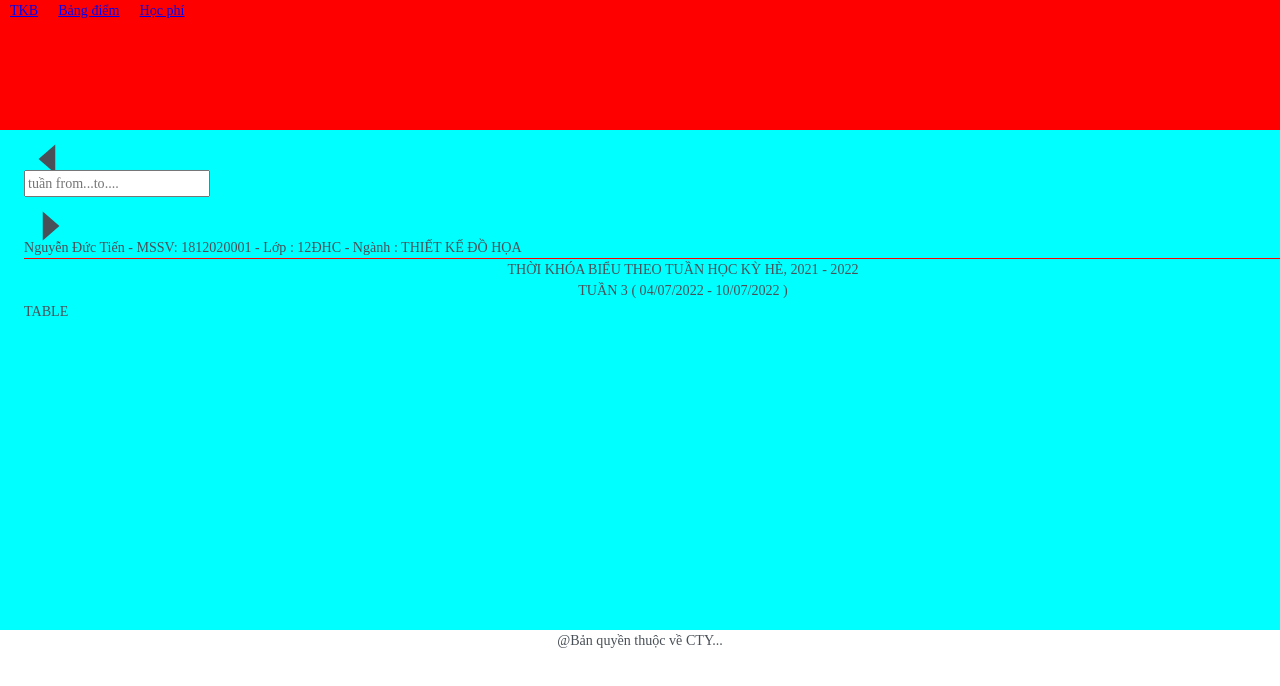
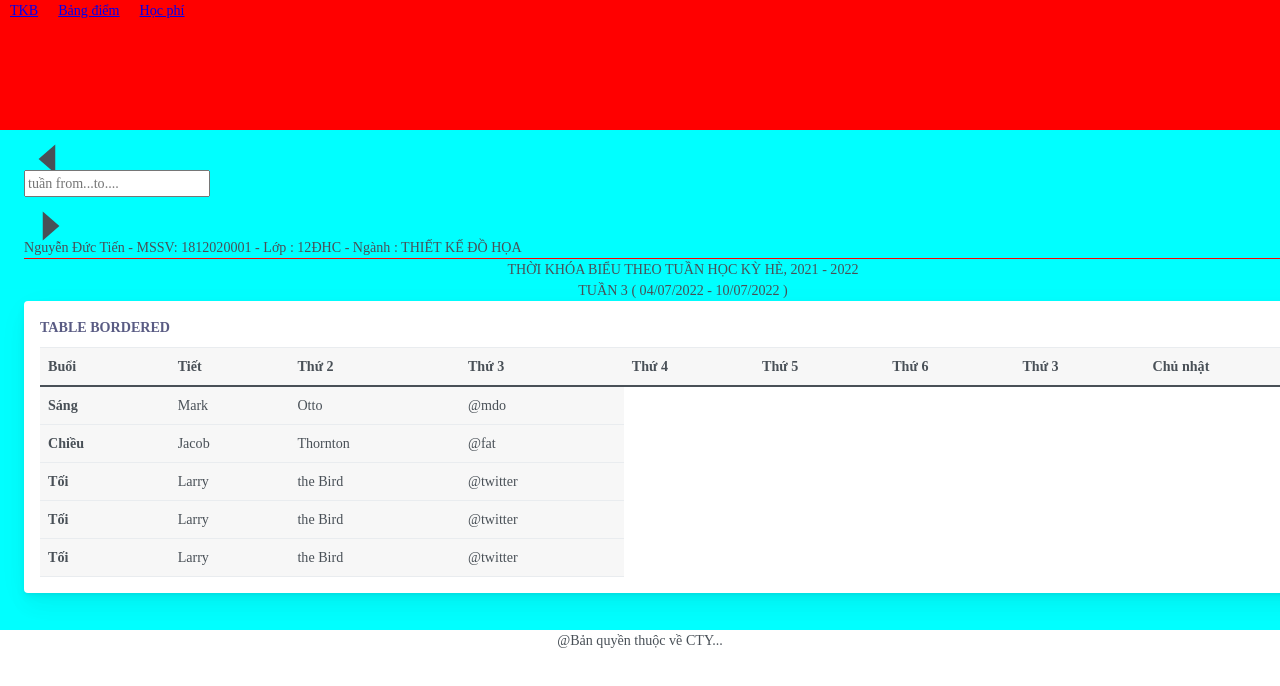
Before and after one commit to Frontend-2022/frontend-week3, a React (Create React App) app: page / in a window 1280 px wide. Shown: the top 686 px of the page. Built offline with nearby package versions, Linux system fonts and the light colour scheme.

Commit message:
commit tkb

```diff
--- a/src/components/schedule/schedule.js
+++ b/src/components/schedule/schedule.js
@@ -2,6 +2,12 @@ import React from "react";
 import { Link } from "react-router-dom";
 import "./schedule.css";
 import { BiCaretLeft, BiCaretRight } from "react-icons/bi";
+import {
+    Row, Col,
+    Card, CardBody,
+    CardTitle
+} from 'reactstrap';
+import TableBordered from "./table-schedule/table-border";
 
 function Schedule() {
     return(
@@ -25,7 +31,12 @@ function Schedule() {
                     <span>THỜI KHÓA BIỂU THEO TUẦN HỌC KỲ HÈ, 2021 - 2022 <br/>TUẦN 3 ( 04/07/2022 - 10/07/2022 )</span>
                 </div>
                 <div className="schedule__contents-table">
-                    TABLE
+                    <Card className="main-card">
+                        <CardBody>
+                            <CardTitle>Table bordered</CardTitle>
+                            <TableBordered/>
+                        </CardBody>
+                    </Card>
                 </div>
             </div>
         </div>
--- /dev/null
+++ b/src/components/schedule/table-schedule/table-border.js
@@ -0,0 +1,56 @@
+import React from "react";
+import { Table } from 'reactstrap';
+
+function TableBordered() {
+    return (
+        <Table className="mb-0" bordered>
+            <thead>
+                <tr>
+                    <th>Buổi</th>
+                    <th>Tiết</th>
+                    <th>Thứ 2</th>
+                    <th>Thứ 3</th>
+                    <th>Thứ 4</th>
+                    <th>Thứ 5</th>
+                    <th>Thứ 6</th>
+                    <th>Thứ 3</th>
+                    <th>Chủ nhật</th>
+                </tr>
+            </thead>
+            <tbody>
+                <tr>
+                    <th scope="row">Sáng</th>
+                    <td>Mark</td>
+                    <td>Otto</td>
+                    <td>@mdo</td>
+                </tr>
+                <tr>
+                    <th scope="row">Chiều</th>
+                    <td>Jacob</td>
+                    <td>Thornton</td>
+                    <td>@fat</td>
+                </tr>
+                <tr>
+                    <th scope="row">Tối</th>
+                    <td>Larry</td>
+                    <td>the Bird</td>
+                    <td>@twitter</td>
+                </tr>
+                <tr>
+                    <th scope="row">Tối</th>
+                    <td>Larry</td>
+                    <td>the Bird</td>
+                    <td>@twitter</td>
+                </tr>
+                <tr>
+                    <th scope="row">Tối</th>
+                    <td>Larry</td>
+                    <td>the Bird</td>
+                    <td>@twitter</td>
+                </tr>
+            </tbody>
+        </Table>
+    )
+}
+
+export default TableBordered;
```
